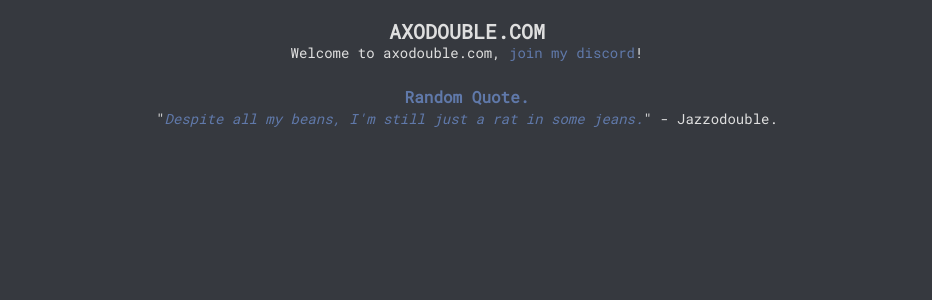
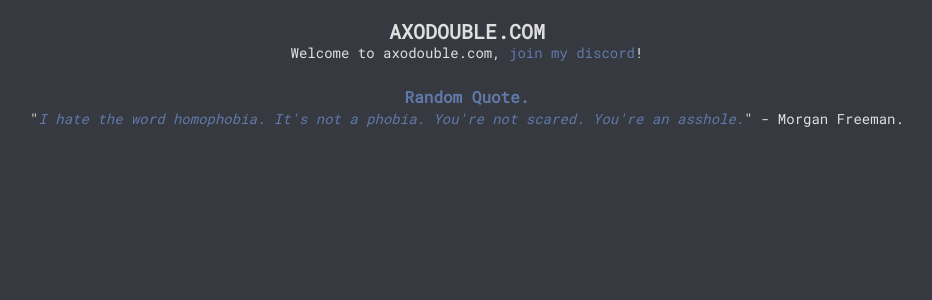
Before and after one commit to Axodouble/axodouble.com, a Next.js app: page / in a window 1280 px wide. Shown: the top 300 px of the page, without its empty margins (173-1105 px from the left). Built offline with nearby package versions, Linux system fonts and the light colour scheme.

Commit message:
Added some quotes.

```diff
--- a/src/app/page.js
+++ b/src/app/page.js
@@ -106,6 +106,18 @@
       {
         "quote": { "text": "Don't waste your time chasing butterflies. Mend your garden, and the butterflies will come.", "link": undefined },
         "user": { "text": "Mário Quintana", "link": undefined }
+      },
+      {
+        "quote": { "text": "I am da biggest bird.", "link": "https://youtu.be/Nr3355jvoXY?si=BDnuVQmLwCF1wVKl&t=14" },
+        "user": { "text": "Stan", "link": undefined }
+      },
+      {
+        "quote": { "text": "There are no laws against the pokemon, batman.", "link": "https://www.youtube.com/watch?v=VZllAa1odpU" },
+        "user": { "text": "Dylan", "link": undefined }
+      },
+      {
+        "quote": { "text": "Do you think the children have 20 or fewer hitpoints?", "link": "https://www.youtube.com/shorts/NM08hquwic4" },
+        "user": { "text": "Jasperagus", "link": undefined }
       }
     ]
 
```
